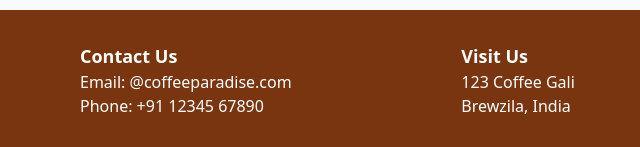
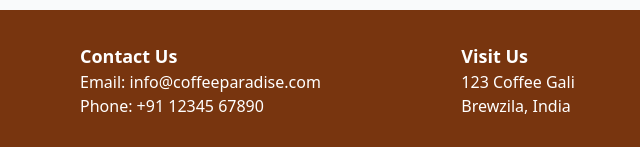
Before and after one commit to SoloCoder820/Coffee-Paradise, a plain HTML site: page index.html in a window 1280 px wide. Shown: the part 953-1100 px from the top of the page, 0-640 px from the left. Drawn offline with nearby package versions, Linux system fonts and the light colour scheme.

Commit message:
Update index.html

```diff
--- a/index.html
+++ b/index.html
@@ -62,7 +62,7 @@
     <div class="max-w-6xl mx-auto px-4 grid md:grid-cols-3 gap-6">
       <div>
         <h3 class="font-bold text-lg">Contact Us</h3>
-        <p>Email: @coffeeparadise.com</p>
+        <p>Email: info@coffeeparadise.com</p>
         <p>Phone: +91 12345 67890</p>
       </div>
       <div>
```
